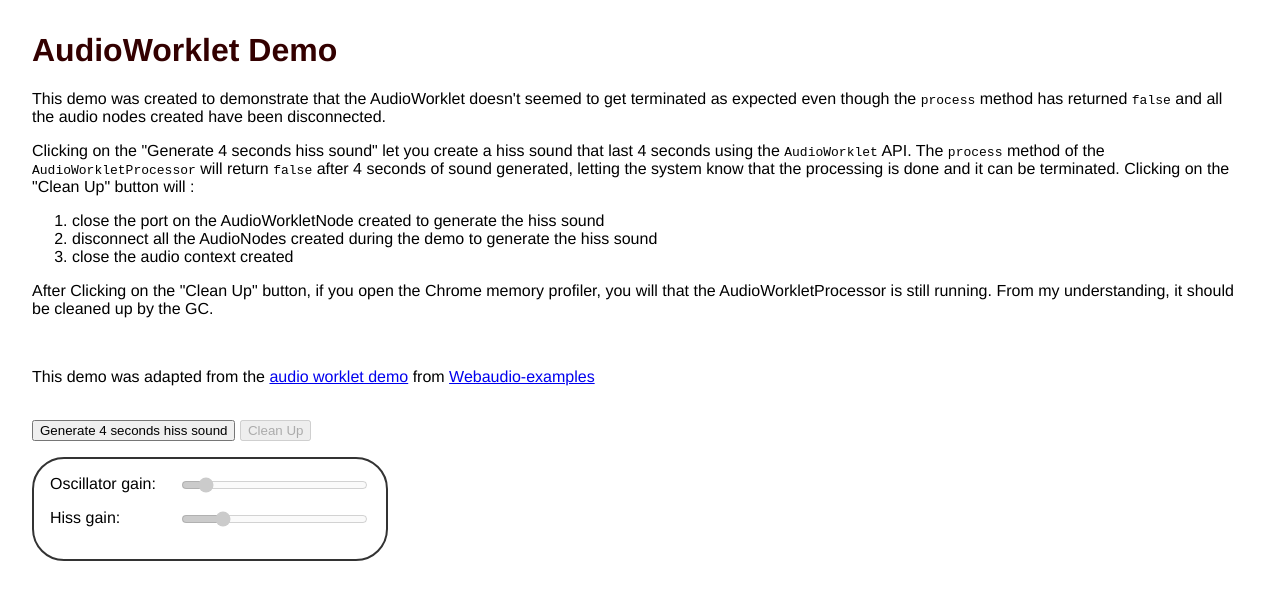
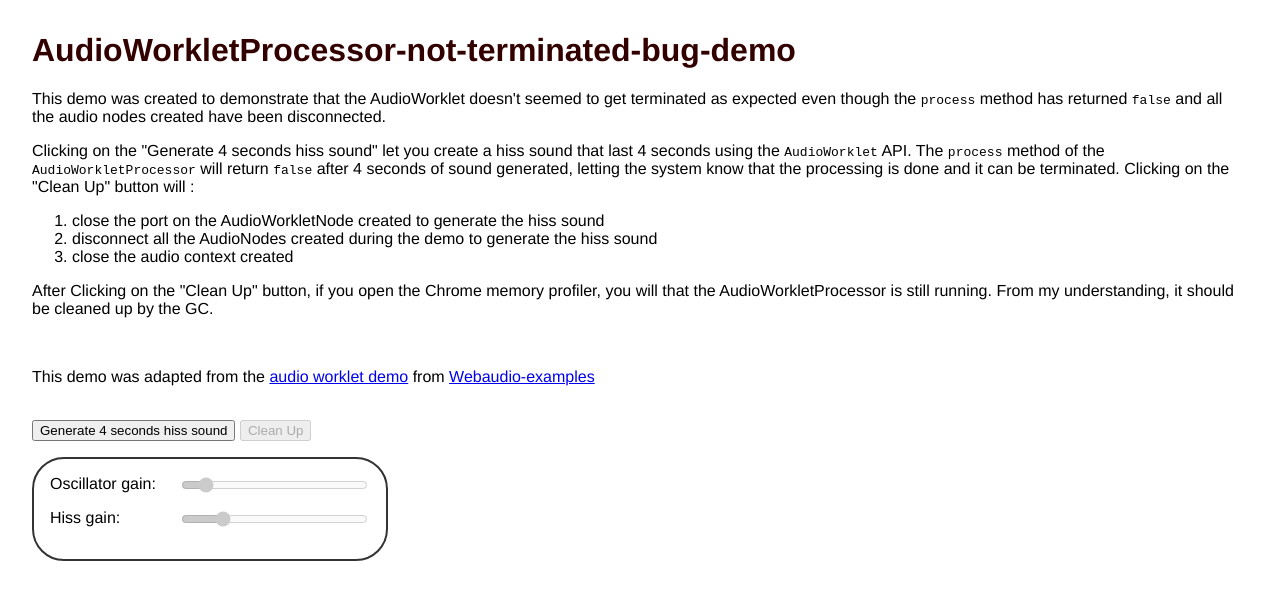
Before and after one commit to beaudry12087/AudioWorkletProcessor-not-terminated-bug-demo, a plain HTML site: page index.html in a window 1280 px wide. Drawn offline with Linux system fonts and the light colour scheme.

Commit message:
Update index.html

```diff
--- a/index.html
+++ b/index.html
@@ -13,7 +13,7 @@
     <script src="script.js" defer></script>
   </head>
   <body>
-    <h1>AudioWorklet Demo</h1>
+    <h1>AudioWorkletProcessor-not-terminated-bug-demo</h1>
 
    <!-- <p>
       This page is a demo for the <code>AudioWorklet</code> API,
```
